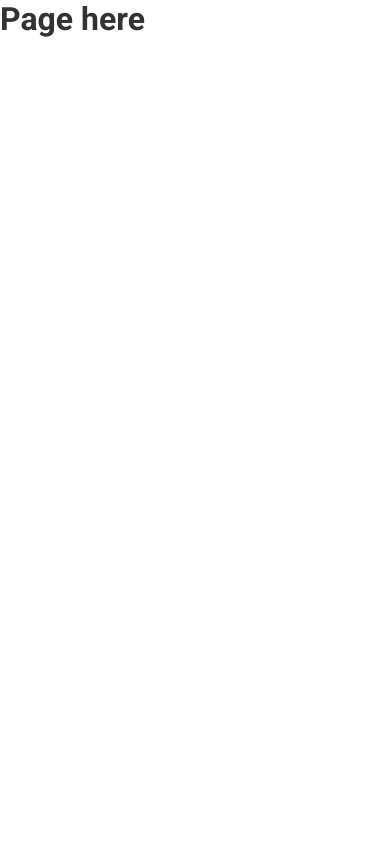
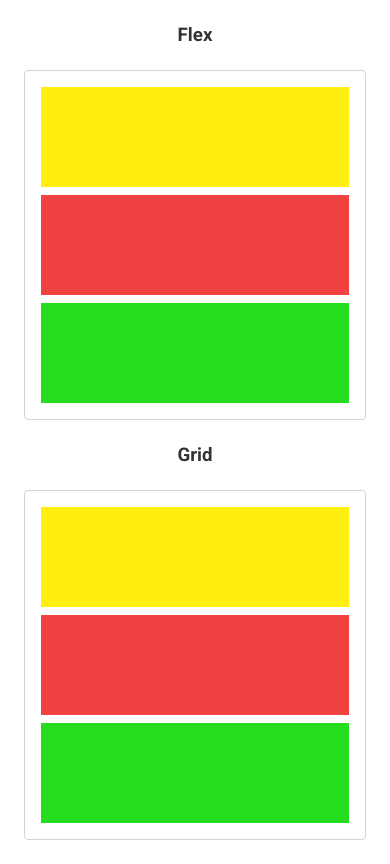
Before and after one commit to LeoSouza221/test-front-end, a website: page src/pages/responsive-layout/index.html in a window 390 px wide. Drawn offline with Linux system fonts and the light colour scheme; files that its build step writes are made by us from their sources.

Commit message:
feat: create responsive layout

```diff
--- a/src/pages/responsive-layout/index.html
+++ b/src/pages/responsive-layout/index.html
@@ -3,15 +3,52 @@
 <head>
   <meta charset="UTF-8">
   <meta name="viewport" content="width=device-width, initial-scale=1.0">
-  <title>Main Page</title>
-  <link href="src/styles/main.css" rel="stylesheet" type="text/css" />
+  <title>Responsive Page</title>
+  <link href="../../styles/main.css" rel="stylesheet" type="text/css" />
+  <link href="../../styles/responsive-layout.css" rel="stylesheet" type="text/css" />
   <link rel="preconnect" href="https://fonts.googleapis.com">
   <link rel="preconnect" href="https://fonts.gstatic.com" crossorigin>
   <link href="https://fonts.googleapis.com/css2?family=Roboto:wght@300;400;500;700&display=swap" rel="stylesheet">
 </head>
 <body>
-  <div>
-    <h1>Page here</h1>
+  <div class="container">
+    <div class="row">
+      <div class="col d-flex justify-center">
+        <h3>Flex</h3>
+      </div>
+      <div class="col d-flex justify-center">
+        <div class="box box-flex">
+          <div class="col-flex">
+            <div class="square square-yellow"></div>
+          </div>
+          <div class="col-flex">
+            <div class="square square-red"></div>
+          </div>
+          <div class="col-flex">
+            <div class="square square-green"></div>
+          </div>
+        </div>
+      </div>
+    </div>
+    <div class="row">
+      <div class="col d-flex justify-center">
+        <h3>Grid</h3>
+      </div>
+      <div class="col d-flex justify-center">
+        <div class="box box-grid">
+          <div class="col-grid">
+            <div class="square square-yellow"></div>
+          </div>
+          <div class="col-grid">
+            <div class="square square-red"></div>
+          </div>
+          <div class="col-grid">
+            <div class="square square-green"></div>
+          </div>
+          </div>
+        </div>
+      </div>
+    </div>
   </div>
 </body>
 </html>
--- /dev/null
+++ b/src/styles/responsive-layout.css
@@ -0,0 +1,59 @@
+.box {
+  border: 1px solid #d3d3d3;
+  border-radius: 0.25rem;
+  max-width: 600px;
+  width: 100%;
+  height: 100%;
+  padding: 0.75rem;
+}
+
+.box-flex {
+  display: flex;
+  justify-content: space-between;
+  align-items: center;
+  flex-wrap: wrap;
+}
+
+.col-flex {
+  flex: 33%;
+  padding: 0.25rem;
+}
+
+.box-grid {
+  display: grid;
+  grid-template-columns: auto auto auto;
+  align-items: center;
+}
+
+.col-grid {
+  padding: 0.25rem;
+}
+
+.square {
+  width: 100%;
+  height: 100px;
+}
+
+.square-red {
+  background-color: rgb(241, 66, 66);
+}
+
+.square-yellow {
+  background-color: rgb(255, 239, 16);
+}
+
+.square-green {
+  background-color: rgb(39, 221, 32);
+}
+
+@media (max-width: 800px) {
+  .col-flex {
+    flex: 100%;
+  }
+
+  .box-grid {
+    display: grid;
+    grid-template-columns: auto;
+    grid-template-rows: auto auto auto;
+  }
+}
```
